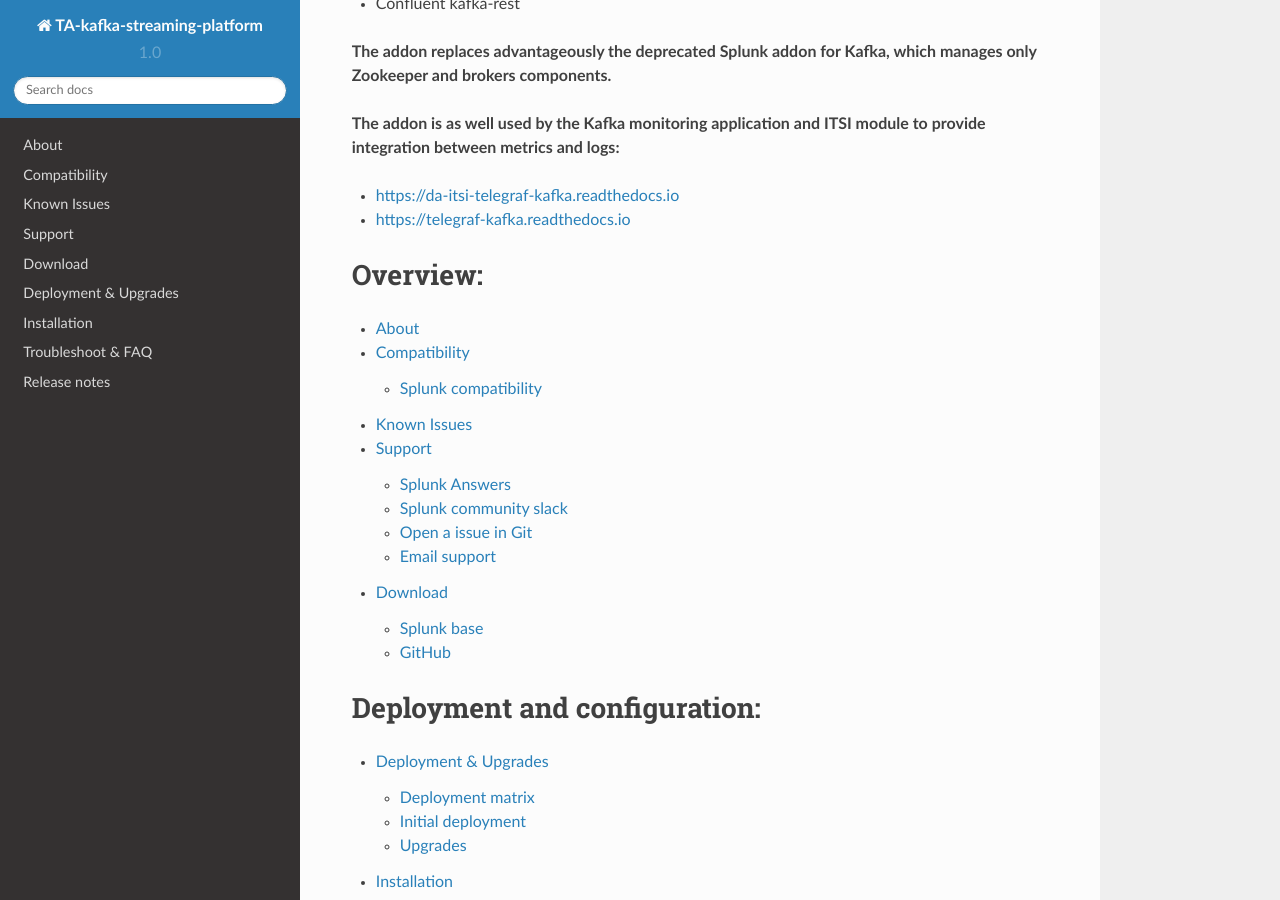
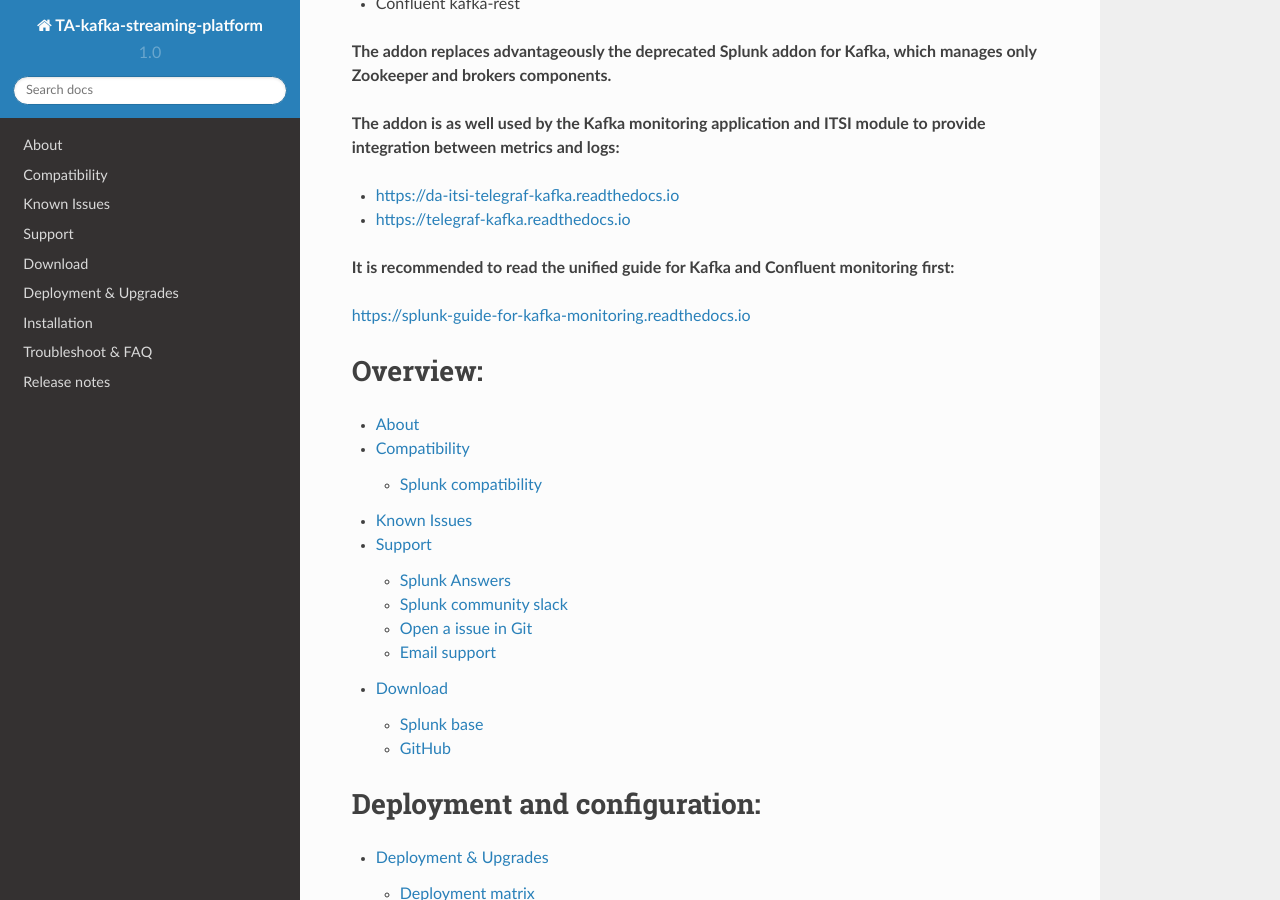
Before and after one commit to guilhemmarchand/TA-kafka-streaming-platform, a Sphinx documentation site: the page built from docs/index.rst, in a window 1280 px wide and 900 px high, scrolled down 445 px. Built offline with Sphinx 7.4.7 and the Read the Docs theme 2.0.0, drawn with Linux system fonts in a browser that asks for light colours.

Commit message:
Docs update

```diff
--- a/docs/index.rst
+++ b/docs/index.rst
@@ -21,6 +21,10 @@
 
 * https://da-itsi-telegraf-kafka.readthedocs.io
 * https://telegraf-kafka.readthedocs.io
+
+**It is recommended to read the unified guide for Kafka and Confluent monitoring first:**
+
+https://splunk-guide-for-kafka-monitoring.readthedocs.io
 
 Overview:
 =========
```
